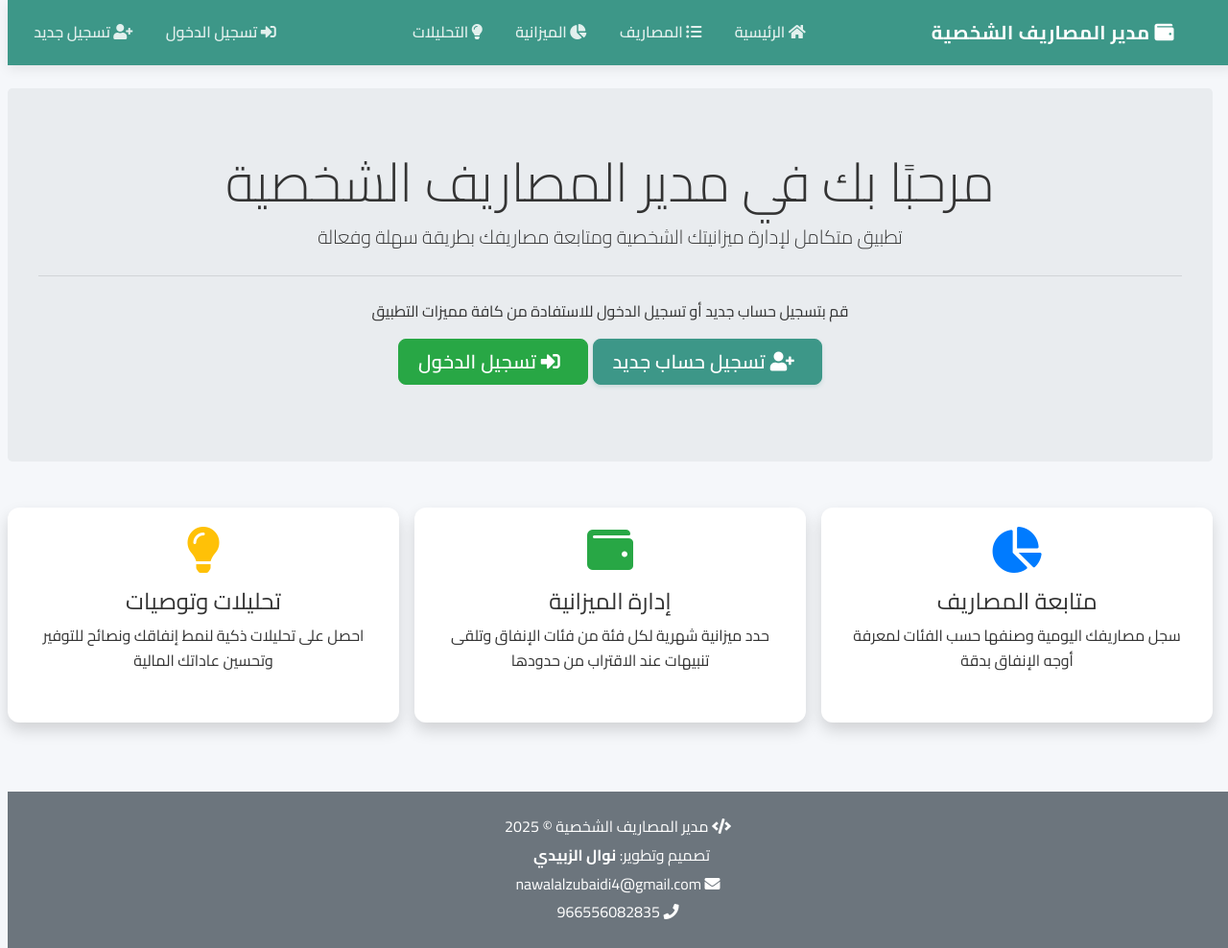
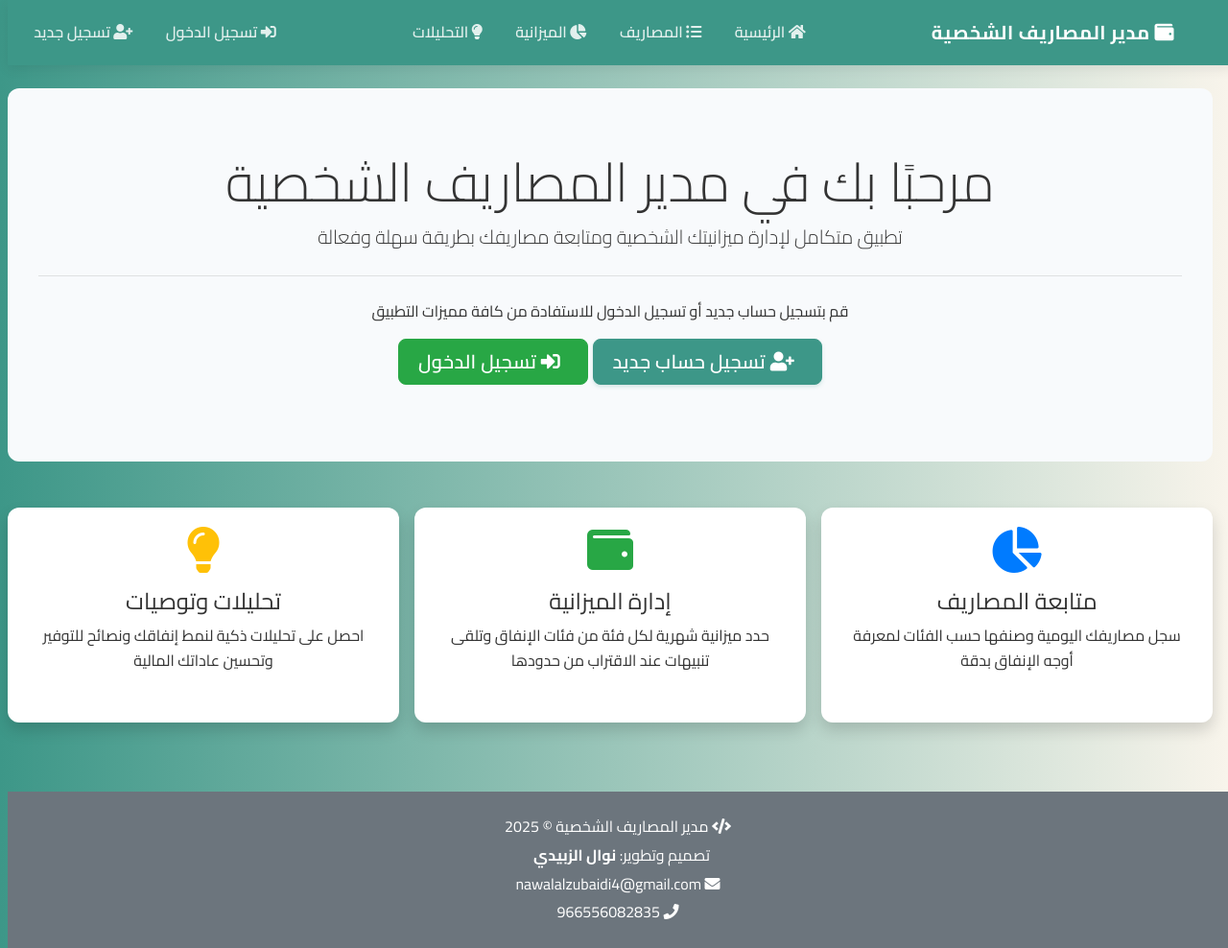
Before and after one commit to Nawal024/FinTrack, a Flask app: page / in a window 1280 px wide. Shown: the whole page at 96% size. Run offline with Flask 3, Linux system fonts and the light colour scheme; some libraries are stand-ins or nearby versions.

Commit message:
Checkpoint before assistant change: Improve login screen styling and layout
Replit-Commit-Author: Assistant

```diff
--- a/static/css/styles.css
+++ b/static/css/styles.css
@@ -7,7 +7,7 @@ body {
     direction: rtl;
     text-align: right;
     font-family: 'Cairo', sans-serif;
-    background-color: #f5f7fa;
+      background: linear-gradient(to right, #3d9788, #f8f4eb);
     color: #333;
     line-height: 1.6;
 }
@@ -38,6 +38,10 @@ body {
     --radius-sm: 8px;
     --radius-md: 12px;
     --radius-lg: 16px;
+}
+.jumbotron {
+    background: #F8FAFC;
+    border-radius: var(--radius-md);
 }
 
 /* Header */
@@ -123,7 +127,7 @@ body {
     border-radius: var(--radius-md);
     overflow: hidden;
     border: none;
-    box-shadow: var(--shadow-sm);
+     box-shadow: 0 5px 5px rgba(0, 0, 0, 0.1),0 -5px 5px rgba(0, 0, 0, 0.1);
     transition: all 0.3s ease;
     margin-bottom: 1rem;
     background-color: white;
@@ -132,7 +136,7 @@ body {
 
 .card:hover {
     transform: translateY(-3px);
-    box-shadow: var(--shadow-md);
+     box-shadow: 0 8px 15px rgba(0, 0, 0, 0.15),0 -8px 15px rgba(0, 0, 0, 0.15);
 }
 
 .card-header {
--- a/templates/login.html
+++ b/templates/login.html
@@ -27,8 +27,9 @@
                         </div>
                         <div class="form-group form-check">
                             {{ form.remember_me(class="form-check-input") }}
-                            {{ form.remember_me.label(class="form-check-label") }}
+                            <label for="{{ form.remember_me.id }}" class="form-check-label" style="margin-right: 20px;">{{ form.remember_me.label }}</label>
                         </div>
+
                         <div class="form-group">
                             {{ form.submit(class="btn btn-primary btn-block") }}
                         </div>
```
